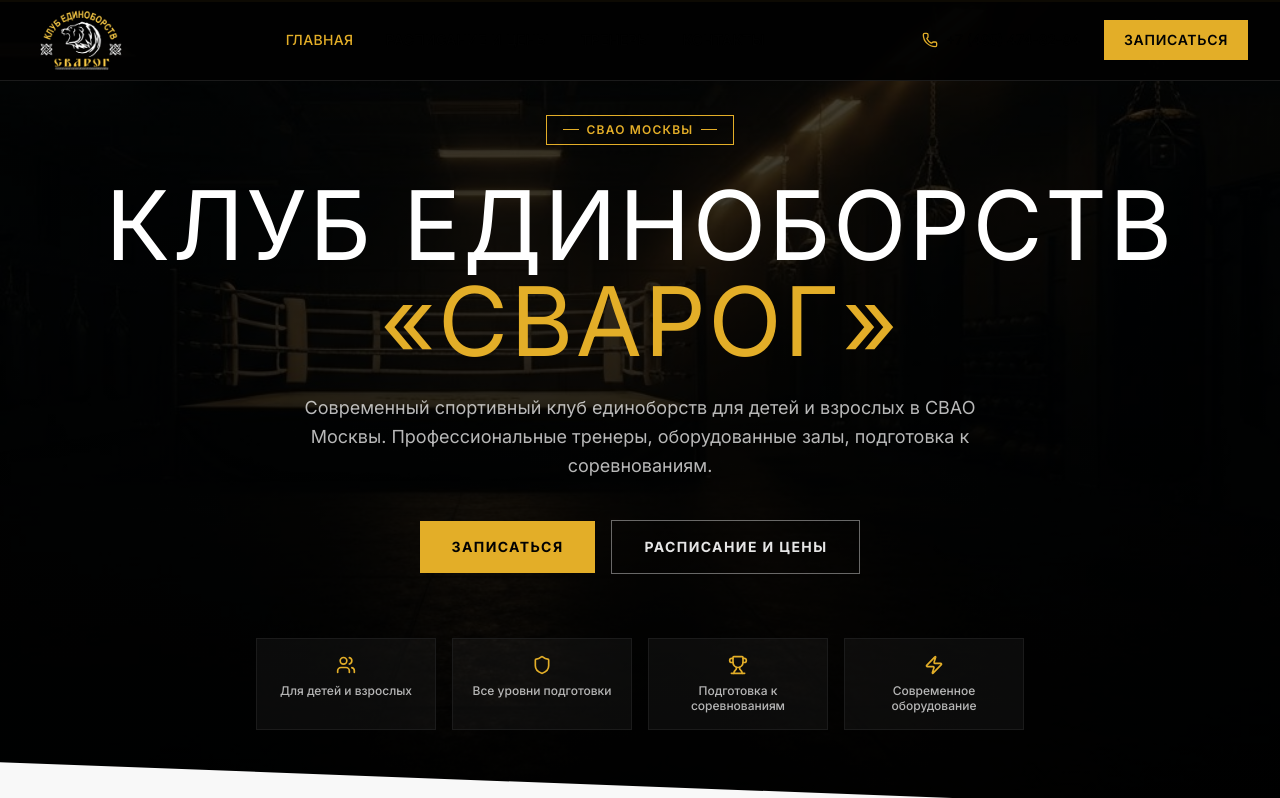
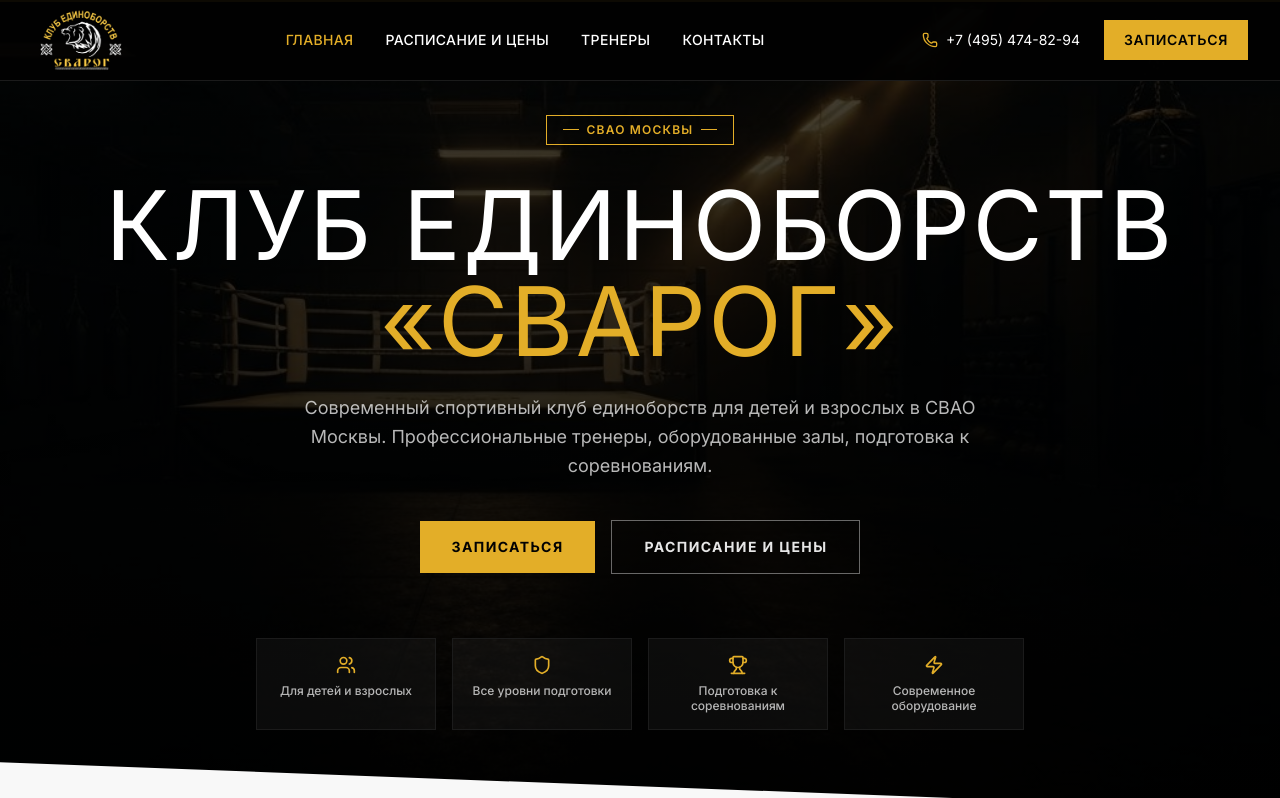
Before and after one commit to funkythemoney666/v0-svarog-martial-arts-club, a Next.js app: page / in a window 1280 px wide. Shown: the top 798 px of the page. Built offline with nearby package versions, Linux system fonts and the light colour scheme.

Commit message:
fix: update header text colors for dark background\n\nChange header text to white with gold active link highlighting.

```diff
--- a/components/header.tsx
+++ b/components/header.tsx
@@ -55,9 +55,9 @@ export function Header() {
                 className={`text-sm font-medium tracking-wide uppercase transition-colors duration-200 ${
                   pathname === link.href
                     ? 'text-gold'
-                    : 'text-foreground/80 hover:text-gold'
+                    : 'hover:text-gold'
                 }`}
-                style={{ color: pathname === link.href ? 'var(--gold)' : undefined }}
+                style={{ color: pathname === link.href ? 'var(--gold)' : 'white' }}
               >
                 {link.label}
               </Link>
@@ -68,8 +68,8 @@ export function Header() {
           <div className="hidden lg:flex items-center gap-6">
             <a
               href="tel:+74954748294"
-              className="flex items-center gap-2 text-sm text-foreground/80 hover:text-gold transition-colors"
-              style={{ color: undefined }}
+              className="flex items-center gap-2 text-sm hover:text-gold transition-colors"
+              style={{ color: 'white' }}
             >
               <Phone className="w-4 h-4" style={{ color: 'var(--gold)' }} />
               <span>+7 (495) 474-82-94</span>
@@ -86,8 +86,9 @@ export function Header() {
           {/* Mobile toggle */}
           <button
             onClick={() => setIsOpen(!isOpen)}
-            className="lg:hidden p-2 rounded text-foreground/80 hover:text-foreground transition-colors"
+            className="lg:hidden p-2 rounded transition-colors"
             aria-label={isOpen ? 'Закрыть меню' : 'Открыть меню'}
+            style={{ color: 'white' }}
           >
             {isOpen ? <X className="w-6 h-6" /> : <Menu className="w-6 h-6" />}
           </button>
@@ -107,10 +108,10 @@ export function Header() {
               key={link.href}
               href={link.href}
               className={`text-base font-medium uppercase tracking-wide py-2 border-b transition-colors ${
-                pathname === link.href ? 'text-gold border-gold/30' : 'text-foreground/80 border-[var(--dark-border)] hover:text-gold'
+                pathname === link.href ? 'text-gold border-gold/30' : 'border-[var(--dark-border)] hover:text-gold'
               }`}
               style={{
-                color: pathname === link.href ? 'var(--gold)' : undefined,
+                color: pathname === link.href ? 'var(--gold)' : 'white',
                 borderBottomColor: pathname === link.href ? 'var(--gold)' : undefined,
               }}
             >
@@ -119,7 +120,8 @@ export function Header() {
           ))}
           <a
             href="tel:+74954748294"
-            className="flex items-center gap-2 py-2 text-foreground/80 hover:text-gold transition-colors"
+            className="flex items-center gap-2 py-2 hover:text-gold transition-colors"
+            style={{ color: 'white' }}
           >
             <Phone className="w-4 h-4" style={{ color: 'var(--gold)' }} />
             <span>+7 (495) 474-82-94</span>
```
